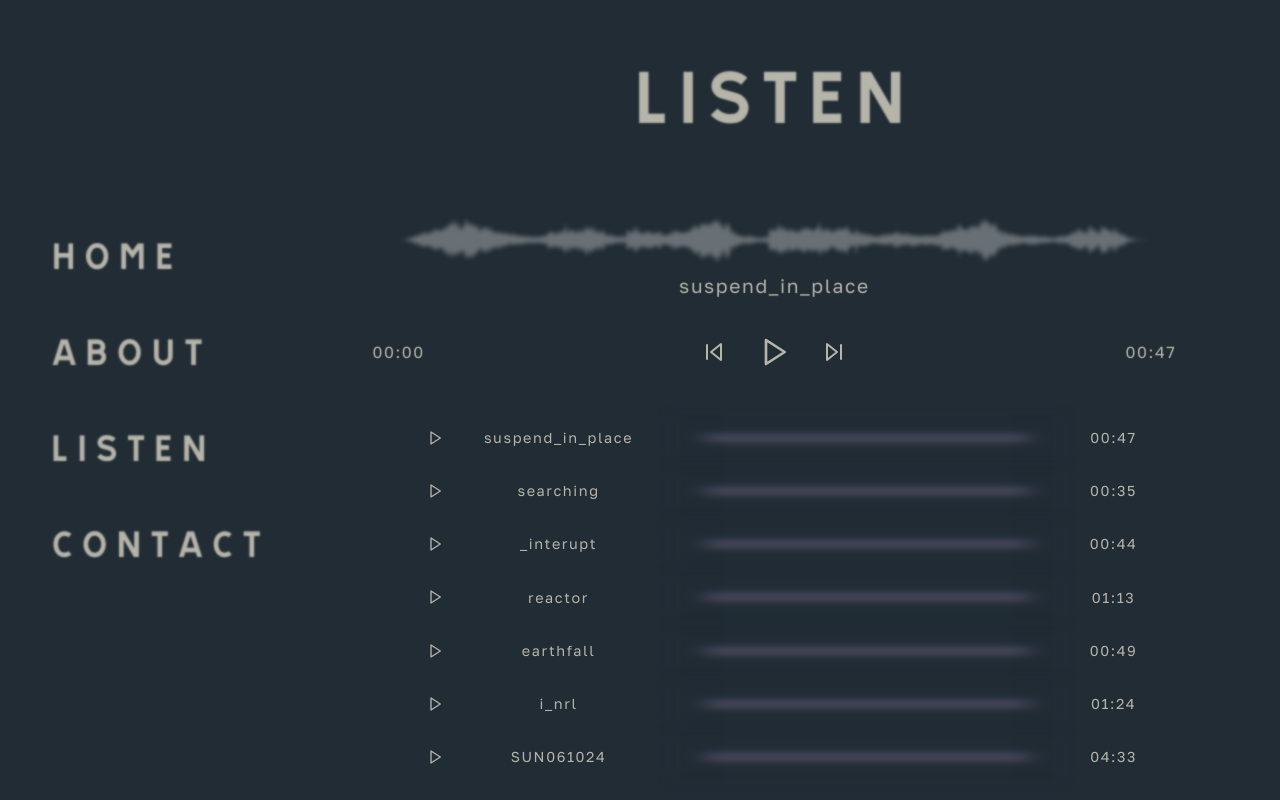
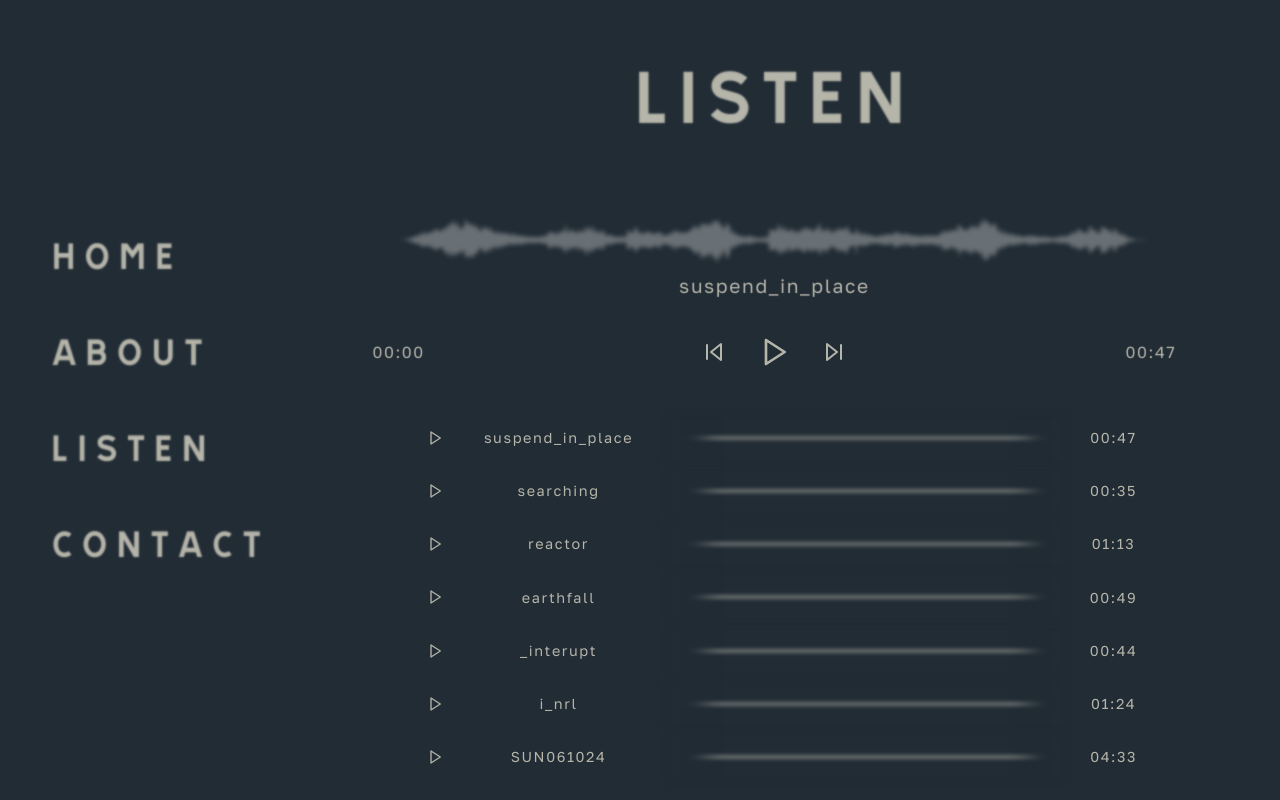
Before and after one commit to mattcoffyn/matthewcoffyndotcom, a Next.js app: page /listen in a window 1280 px wide. Built offline with nearby package versions, Linux system fonts and the light colour scheme.

Commit message:
waveform fixes

```diff
--- a/src/app/listen/data.json
+++ b/src/app/listen/data.json
@@ -19,15 +19,6 @@
   },
   {
     "id": 2,
-    "name": "_interupt",
-    "path": "https://res.cloudinary.com/dsjs9ozws/video/upload/v1730804249/mattcoffyndotcom/audio/_interupt.mp3",
-    "svgPath": "/_interupt.svg",
-    "category": "spaces",
-    "type": "audio/mpeg",
-    "duration": 44
-  },
-  {
-    "id": 3,
     "name": "reactor",
     "path": "https://res.cloudinary.com/dsjs9ozws/video/upload/v1730804249/mattcoffyndotcom/audio/reactor.mp3",
     "svgPath": "/reactor.svg",
@@ -36,13 +27,22 @@
     "duration": 73
   },
   {
-    "id": 4,
+    "id": 3,
     "name": "earthfall",
     "path": "https://res.cloudinary.com/dsjs9ozws/video/upload/v1730804249/mattcoffyndotcom/audio/earthfall.mp3",
     "svgPath": "/earthfall.svg",
     "category": "spaces",
     "type": "audio/mpeg",
     "duration": 49
+  },
+  {
+    "id": 4,
+    "name": "_interupt",
+    "path": "https://res.cloudinary.com/dsjs9ozws/video/upload/v1730804249/mattcoffyndotcom/audio/_interupt.mp3",
+    "svgPath": "/_interupt.svg",
+    "category": "spaces",
+    "type": "audio/mpeg",
+    "duration": 44
   },
   {
     "id": 5,
--- a/src/app/listen/listen.module.css
+++ b/src/app/listen/listen.module.css
@@ -17,7 +17,7 @@
   text-shadow: 0px 0px 2px var(--reelText);
   text-transform: uppercase;
   letter-spacing: 0.5rem;
-  transition: all 3s ease-out;
+  transition: all 5s ease-out;
   /* animation: textShadow 1.6s infinite;  */
 }
 
@@ -231,6 +231,7 @@
   text-shadow: 0px 0px 1px var(--reelText);
   width: 100px;
   align-self: center;
+  filter: grayscale(0);
 }
 .currentTime {
   text-align: left;
@@ -334,10 +335,11 @@
   background: var(--reelText);
   display: block;
   position: absolute;
-  box-shadow: 10px 1px 2px rgba(255, 0, 80, 0.3),
-    -10px -1px 2px rgba(0, 30, 255, 0.5);
+  /* box-shadow: 10px 1px 2px rgba(255, 0, 80, 0.3),
+    -10px -1px 2px rgba(0, 30, 255, 0.5); */
   top: 50%;
   transform: translateY(-50%);
+  filter: greyscale(0.8);
 }
 
 .canvasContainer canvas {
@@ -369,7 +371,7 @@
 }
 
 .someBlur {
-  filter: blur(4px);
+  filter: blur(2px);
 }
 
 .clearBlur {
--- a/src/app/listen/page.js
+++ b/src/app/listen/page.js
@@ -36,9 +36,9 @@ export default function Listen() {
   // let currentAudio = audioRef.current?.children[0].children[0];
 
   useEffect(() => {
-    setCurrentAudio(audioRef.current.children[trackPlaying].children[0]);
+    setCurrentAudio(audioRef.current?.children[trackPlaying].children[0]);
     console.log('Init audio update');
-  }, [audioRef.current]);
+  }, [currentAudio]);
 
   useEffect(() => {
     const seconds =
@@ -164,7 +164,8 @@ export default function Listen() {
 
   const changePlayerCurrentTime = () => {
     const progressPercentage =
-      (progressBar.current.value / Math.floor(duration)) * 100;
+      (progressBar.current.value / Math.floor(data[trackPlaying].duration)) *
+      100;
     waveformFill.current.style.setProperty(
       '--seek-before-width',
       `${progressPercentage}%`
@@ -172,6 +173,10 @@ export default function Listen() {
 
     setCurrentTime(progressBar.current.value);
   };
+
+  // if (audioRef.current?.children[trackPlaying].children[0].readyState < 4) {
+  //   return <p>Loading...</p>;
+  // }
 
   return (
     <section className={styles.listen}>
--- a/src/components/Track.js
+++ b/src/components/Track.js
@@ -72,11 +72,11 @@ export default function Track({
 
       canvasCtx.shadowOffsetX = 10;
       canvasCtx.shadowOffsetY = 1;
-      canvasCtx.shadowColor = 'rgba(255, 0, 80, 0.3)';
+      canvasCtx.shadowColor = 'rgba(255, 0, 80, 0.1)';
       canvasCtx.shadowBlur = 2;
       canvasCtx.shadowOffsetX = -10;
       canvasCtx.shadowOffsetY = -1;
-      canvasCtx.shadowColor = 'rgba(0, 30, 255, 0.5)';
+      canvasCtx.shadowColor = 'rgba(0, 30, 255, 0.2)';
       canvasCtx.shadowBlur = 2;
       canvasCtx.beginPath();
       const sliceWidth = (canvasWidth * 1.0) / bufferLength;
```
